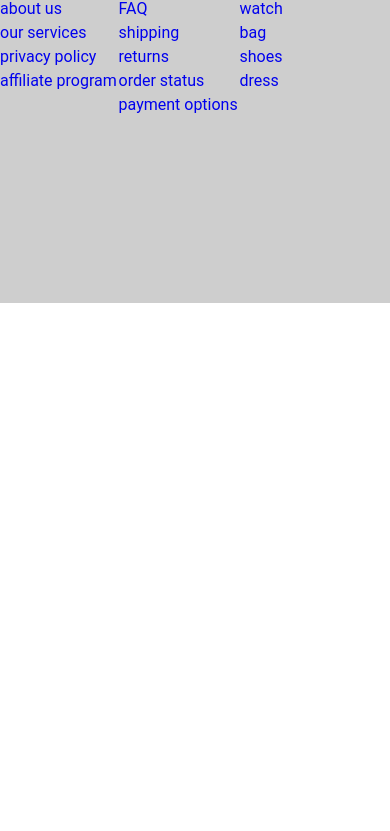
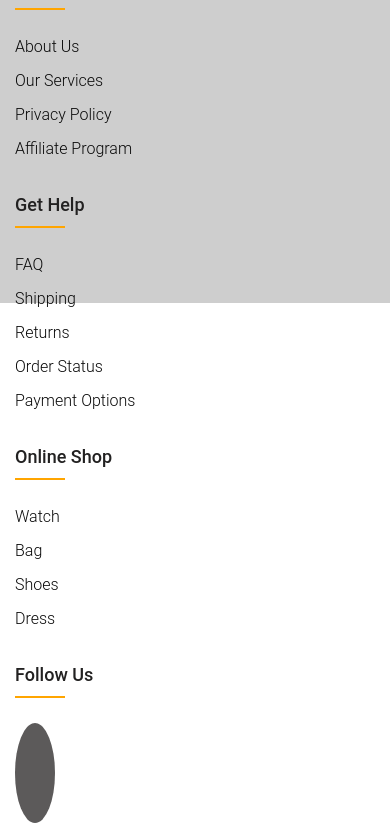
Before and after one commit to mariovarela99/stor-ipil-website, a React (Create React App) app: page / in a window 390 px wide. Shown: the part 5373-6204 px from the top of the page. Before the commit the page ends 5708 px from the top, so only its background shows below. Built offline with nearby package versions, Linux system fonts and the light colour scheme.

Commit message:
Melhorando o Footer

```diff
--- a/src/components/footer1/style.css
+++ b/src/components/footer1/style.css
@@ -28,11 +28,11 @@ ul{
 	height: 400px;
 	width: 100%;
 }
-.footer-coluna{
+.footer-col{
    width: 25%;
    padding: 0 15px;
 }
-.footer-coluna h4{
+.footer-col h4{
 	font-size: 18px;
 	color: #222121;
 	text-transform: capitalize;
@@ -40,7 +40,7 @@ ul{
 	font-weight: 500;
 	position: relative;
 }
-.footer-coluna h4::before{
+.footer-col h4::before{
 	content: '';
 	position: absolute;
 	left:0;
@@ -50,10 +50,10 @@ ul{
 	box-sizing: border-box;
 	width: 50px;
 }
-.footer-coluna ul li:not(:last-child){
+.footer-col ul li:not(:last-child){
 	margin-bottom: 10px;
 }
-.footer-coluna ul li a{
+.footer-col ul li a{
 	font-size: 16px;
 	text-transform: capitalize;
 	color: #100e0e;
@@ -63,11 +63,11 @@ ul{
 	display: block;
 	transition: all 0.3s ease;
 }
-.footer-coluna ul li a:hover{
+.footer-col ul li a:hover{
 	color: #FFA500;
 	padding-left: 8px;
 }
-.footer-coluna .social-links a{
+.footer-col .social-links a{
 	display: block;
 	height: 100px;
 	width: 40px;
@@ -92,7 +92,7 @@ ul{
 
 }
 footer-
-.footer-coluna .social-links a:hover{
+.footer-col .social-links a:hover{
 	color: #FFA500;
 	background-color: #ffffff;
 
@@ -100,13 +100,13 @@ footer-
 
 /*responsive*/
 @media(max-width: 767px){
-  .footer-coluna{
+  .footer-col{
     width: 50%;
     margin-bottom: 30px;
 }
 }
 @media(max-width: 574px){
-  .footer-coluna{
+  .footer-col{
     width: 100%;
 }
 }
```
Also changed, not shown: src/components/footer1/index.js (line endings or trailing spaces).
